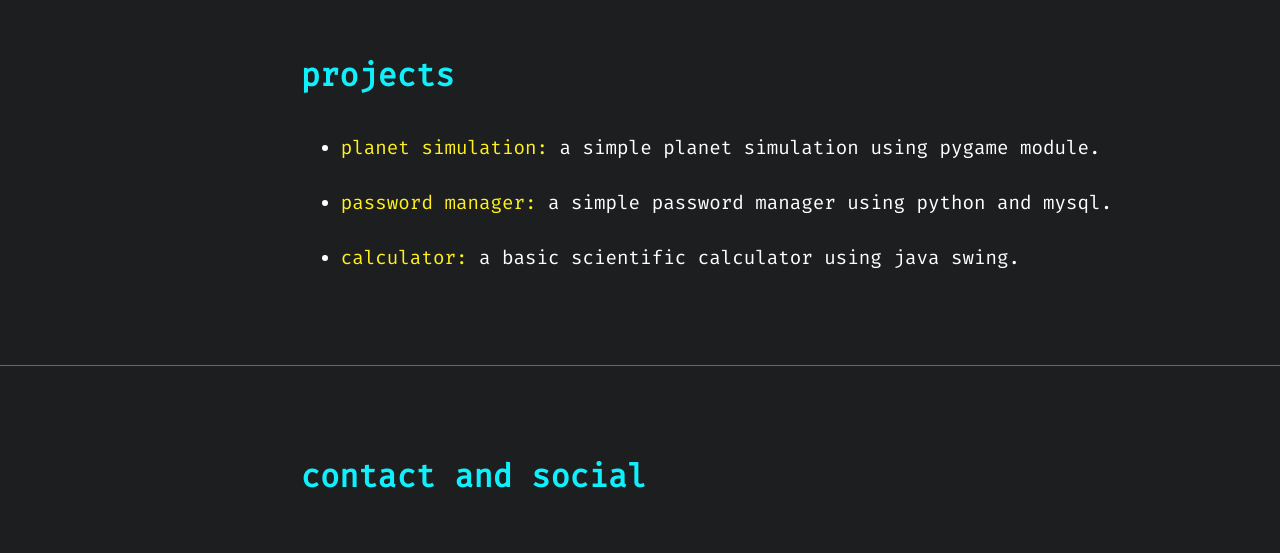
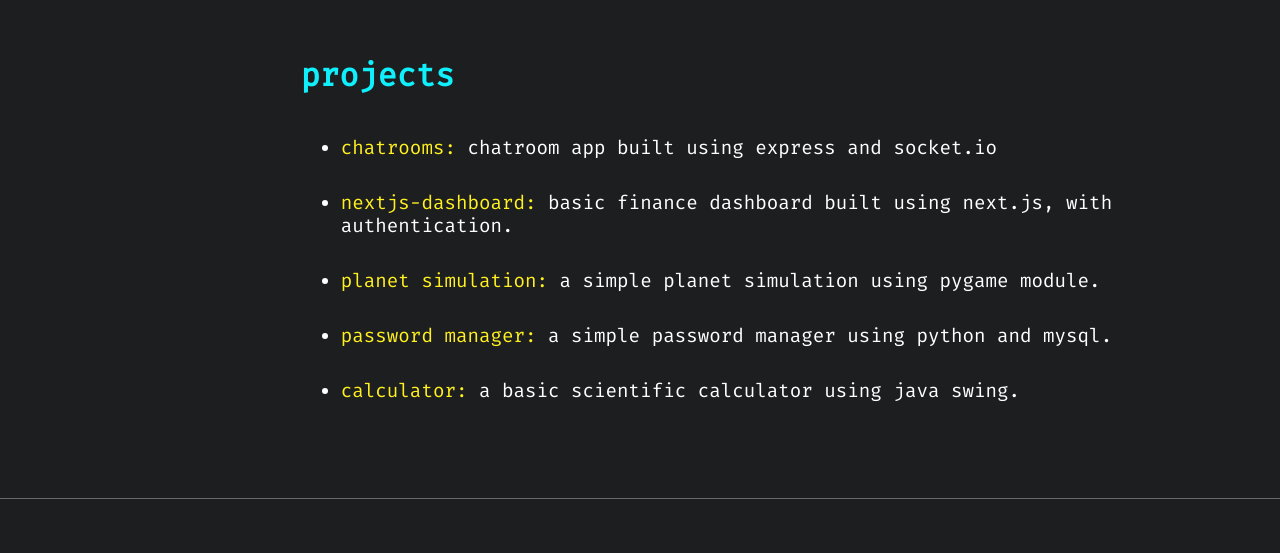
Before and after one commit to vaibhav-75007/portfolio, a plain HTML site: page src/index.html in a window 1280 px wide. Shown: the part 980-1533 px from the top of the page. Drawn offline with Linux system fonts and the light colour scheme.

Commit message:
added recent projects

```diff
--- a/src/index.html
+++ b/src/index.html
@@ -67,6 +67,16 @@
         <h1><a id="projects" href="#projects">projects</a></h1>
         <ul>
           <li>
+            <a href="https://chatroom-prod.up.railway.app">chatrooms:</a>
+            chatroom app built using express and socket.io
+          </li>
+          <li>
+            <a href="https://nextjs-dashboard-vaibhav-dev.vercel.app/"
+              >nextjs-dashboard:</a
+            >
+            basic finance dashboard built using next.js, with authentication.
+          </li>
+          <li>
             <a href="https://github.com/Martian-dev/planet-simulation-python"
               >planet simulation:</a
             >
```
